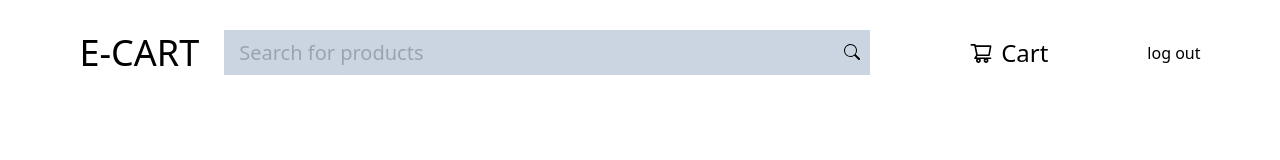
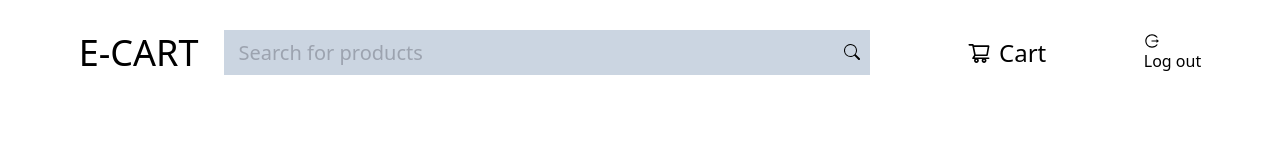
Before and after one commit to jyotirmoy-sinhababu/E-Commerce-website, a React (Vite) app: page /signUp in a window 1280 px wide. Shown: the top 160 px of the page. Built offline with nearby package versions, Linux system fonts and the light colour scheme.

Commit message:
userslice added to store, logout btn placed

```diff
--- a/src/assets/store/Store.tsx
+++ b/src/assets/store/Store.tsx
@@ -3,6 +3,8 @@ import { setupListeners } from '@reduxjs/toolkit/query';
 import { carouselApi } from '../slice/CarouselSlice';
 import { categoriesApi } from '../slice/CategoriesSlice';
 import { allProductApi } from '../slice/AllProductsSlice';
+
+import useReducer from '../slice/UserOnlineSlice';
 
 export const store = configureStore({
   reducer: {
@@ -10,6 +12,7 @@ export const store = configureStore({
     [carouselApi.reducerPath]: carouselApi.reducer,
     [categoriesApi.reducerPath]: categoriesApi.reducer,
     [allProductApi.reducerPath]: allProductApi.reducer,
+    user: useReducer,
   },
 
   middleware: (getDefaultMiddleware) =>
--- a/src/components/authComp/signUpComp/SignUpComp.tsx
+++ b/src/components/authComp/signUpComp/SignUpComp.tsx
@@ -14,6 +14,7 @@ const SignUpComp = () => {
   const handleChange = (e: any) => {
     setSignUpInput({ ...signInput, [e.target.name]: e.target.value });
   };
+  console.log(signInput);
 
   return (
     <div className='flex flex-col justify-center items-center mt-[11%] '>
@@ -25,7 +26,8 @@ const SignUpComp = () => {
         className='flex flex-col gap-[8px]'
         onSubmit={(e: React.FormEvent) => {
           e.preventDefault();
-          useCreateUser(signInput.name, signInput.email);
+          if (signInput)
+            useCreateUser(signInput.userEmail, signInput.userPassword);
         }}
       >
         <label>User Name</label>
@@ -56,7 +58,7 @@ const SignUpComp = () => {
           }}
         />
         <button className='border w-[142px] h-[43px]' type='submit'>
-          Sign Up{' '}
+          Sign Up
         </button>
       </form>
     </div>
--- a/src/components/nav/Nav.tsx
+++ b/src/components/nav/Nav.tsx
@@ -1,16 +1,25 @@
 import { useState, useEffect } from 'react';
+
+import { onAuthStateChanged } from 'firebase/auth';
+import { auth } from '../../assets/firebaseConfig/Firebase';
+
+import { useSelector, useDispatch } from 'react-redux';
+import { addUser } from '../../assets/slice/UserOnlineSlice';
 
 import SearchBar from '../../sub-components/searchBar/SearchBar';
 import LogInBtn from '../../sub-components/btns/LogInBtn';
 import CartBtn from '../../sub-components/btns/CartBtn';
+import LogOutBtn from '../../sub-components/btns/LogOutBtn';
 
 const Nav = () => {
-  const [currentUser, setCurrentUser] = useState<any>();
+  const user = useSelector((state: any) => state.user.user);
+  const dispatch = useDispatch();
+  // const [currentUser, setCurrentUser] = useState<any>();
 
-  useEffect(() => {
-    const currentUser = localStorage.getItem('currentUser');
-    setCurrentUser(currentUser);
-  }, []);
+  // useEffect(() => {
+  //   const currentUser = localStorage.getItem('currentUser');
+  //   setCurrentUser(currentUser);
+  // }, []);
 
   return (
     <div className='flex justify-around items-center p-[30px]'>
@@ -22,7 +31,7 @@ const Nav = () => {
         <CartBtn />
       </div>
       <div className='nav-logIn-btn-cnt'>
-        {currentUser ? <LogInBtn /> : 'log out'}
+        {user ? <LogOutBtn /> : <LogInBtn />}
       </div>
     </div>
   );
--- a/src/components/utils/CreateUser.tsx
+++ b/src/components/utils/CreateUser.tsx
@@ -5,10 +5,13 @@ export const useCreateUser = async (email: any, password: any) => {
   await createUserWithEmailAndPassword(auth, email, password)
     .then((userCredential) => {
       const user: any = userCredential.user;
+      console.log(user);
       localStorage.setItem('currentUser', user);
     })
     .catch((error) => {
       const errorCode = error.code;
       const errorMessage = error.message;
+      console.log(errorCode);
+      console.log(errorMessage);
     });
 };
--- /dev/null
+++ b/src/sub-components/btns/LogOutBtn.tsx
@@ -0,0 +1,33 @@
+import { signOut } from 'firebase/auth';
+import { auth } from '../../assets/firebaseConfig/Firebase';
+
+import { useNavigate } from 'react-router-dom';
+
+import { AiOutlineLogout } from 'react-icons/ai';
+
+const LogOutBtn = () => {
+  const navigate = useNavigate();
+
+  const logOutFunction = () => {
+    signOut(auth)
+      .then(() => {
+        localStorage.removeItem('currentUser');
+        navigate('/');
+      })
+      .catch((error) => {});
+  };
+
+  return (
+    <div>
+      <button
+        onClick={() => {
+          logOutFunction();
+        }}
+      >
+        <AiOutlineLogout /> Log out
+      </button>
+    </div>
+  );
+};
+
+export default LogOutBtn;
--- a/src/sub-components/btns/SignOut.tsx
+++ /dev/null
@@ -1,5 +0,0 @@
-const SignOut = () => {
-  return <div>SignOut</div>;
-};
-
-export default SignOut;
```
Also changed, not shown: 1 other file (tests, documents, lock files or other folders).
